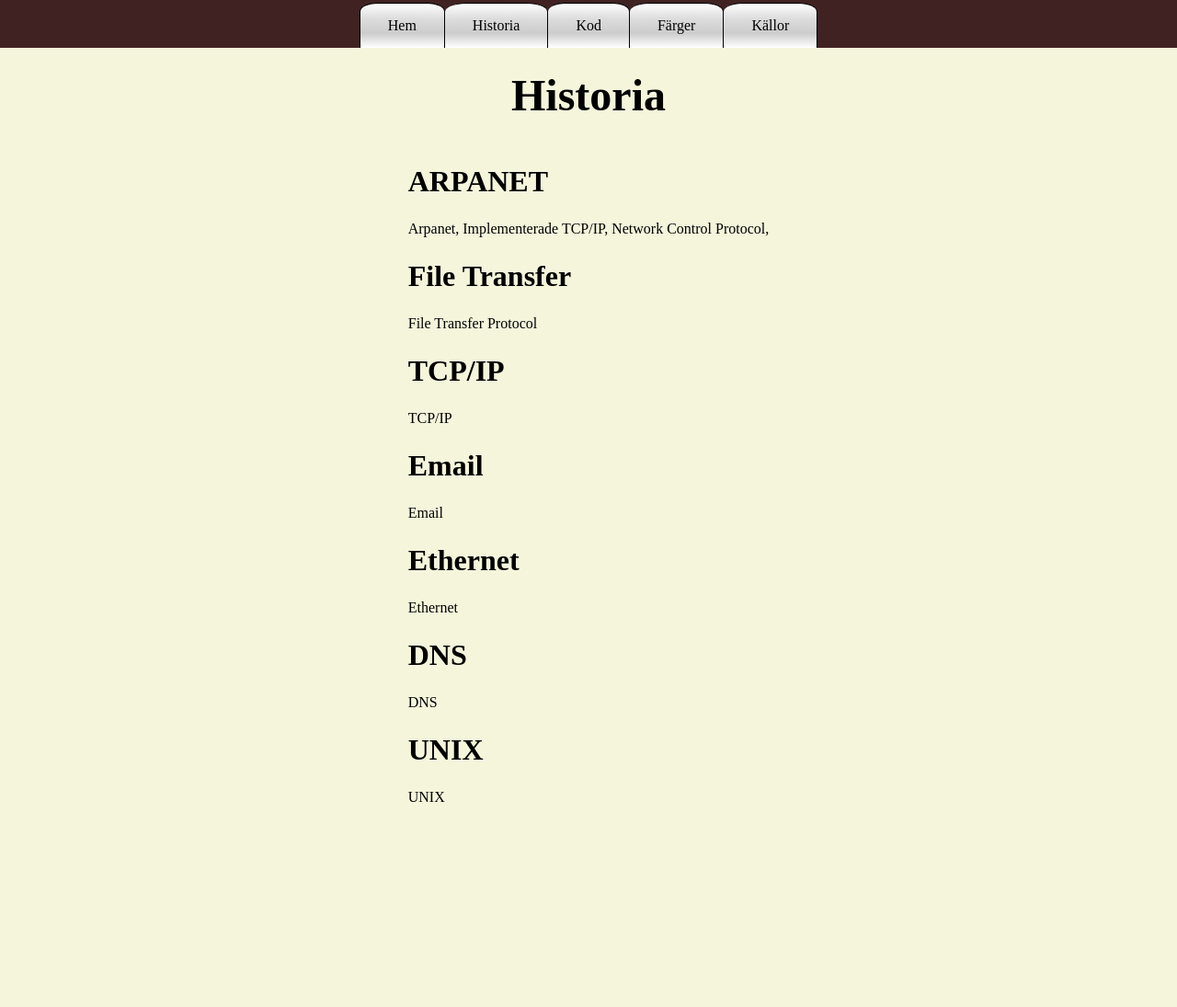
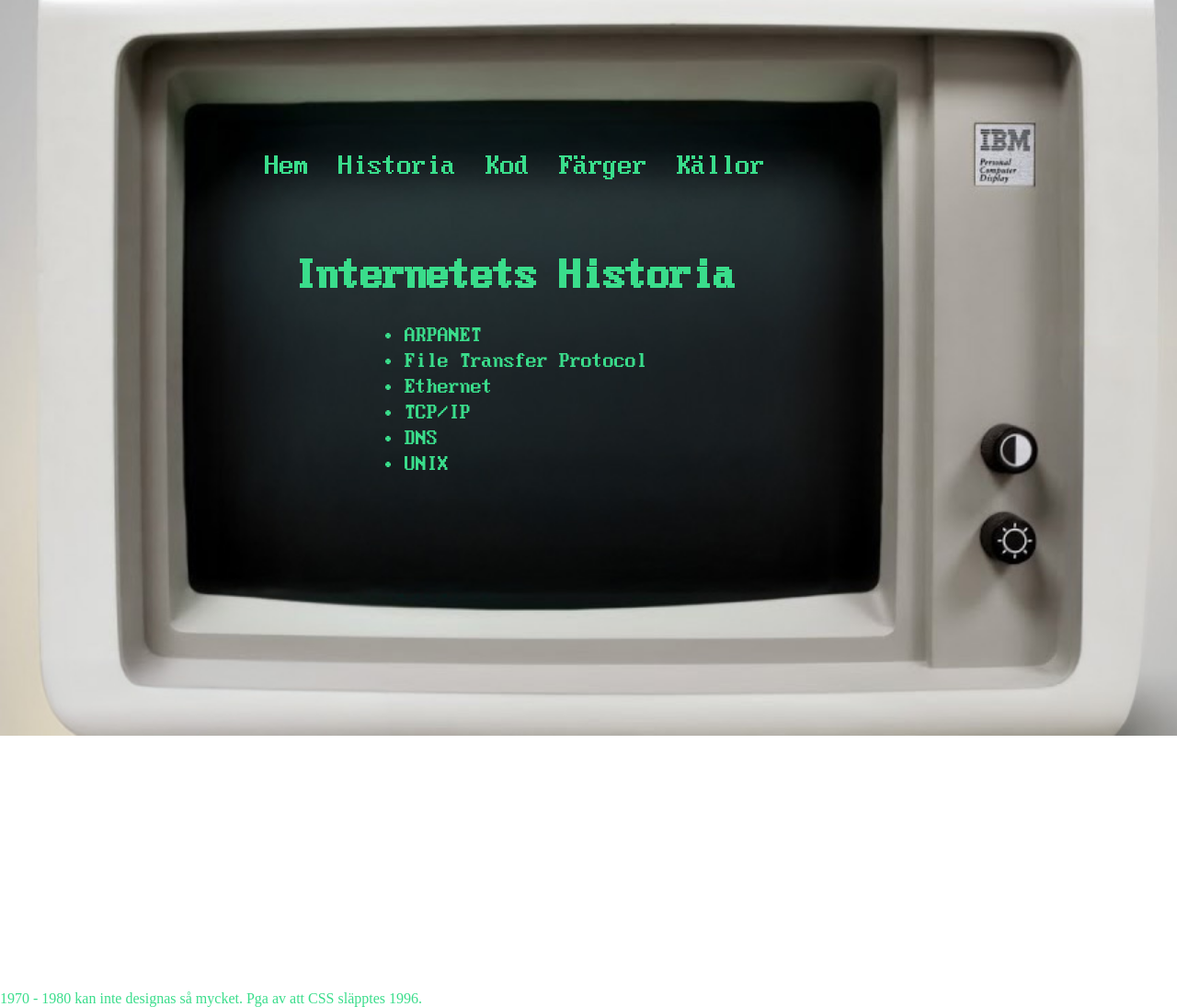
Before and after one commit to timohm/internetHistory, a plain HTML site: page Historia.html in a window 1280 px wide. Shown: the whole page at 92% size. Before the commit the page ends 876 px from the top, so only its background shows below. Drawn offline with Linux system fonts and the light colour scheme.

Commit message:
changed history

```diff
--- a/Historia.html
+++ b/Historia.html
@@ -2,39 +2,37 @@
 <html lang="en">
 <head>
     <meta charset="UTF-8">
-    <meta name="viewport" content="width=
-    , initial-scale=1.0">
-    <title>Historia</title>
-    <link rel="stylesheet" href="styles.css">
+    <meta name="viewport" content="width=device-width, initial-scale=1.0">
+    <title>Internetets Historia</title>
+    <link rel="stylesheet" href="home.css">
     <link rel="shortcut icon" href="assets/InternetHistoryLogoWhite.svg" type="image/x-icon">
 </head>
 <body>
-    <div class="navbarDiv">
-        <span class="title"><a href="index.html" class="titleA titleB">Hem</a></span>
-        <span class="title"><a href="Historia.html" class="titleA">Historia</a></span>
-        <span class="title"><a href="code.html" class="titleA">Kod</a></span>
-        <span class="title"><a href="colors.html" class="titleA">Färger</a></span>
-        <span class="title"><a href="sources.html" class="titleA">Källor</a></span>
-    </div>
-    <div class="titleDiv">
-    </div>
-    <h1 class="historyTitle">Historia</h1>
+    <div class="imageParent">
+</div>
+<ul class="navbar">
+    <li class="navbarItem"><a href="index.html" class="navLink">Hem</a></li>
+    <li class="navbarItem"><a href="Historia.html" class="navLink">Historia</a></li>
+    <li class="navbarItem"><a href="code.html" class="navLink">Kod</a></li>
+    <li class="navbarItem"><a href="colors.html" class="navLink">Färger</a></li>
+    <li class="navbarItem"><a href="sources.html" class="navLink">Källor</a></li>
+</ul>
 
-<div class="techDiv">
-    <h1 class="techTitle">ARPANET</h1>
-    <span class="techText">Arpanet, Implementerade TCP/IP, Network Control Protocol,  </span>
-    <h1 class="techTitle">File Transfer</h1>
-    <span class="techText">File Transfer Protocol</span>
-    <h1 class="techTitle">TCP/IP</h1>
-    <span class="techText">TCP/IP</span>
-    <h1 class="techTitle">Email</h1>
-    <span class="techText">Email</span>
-    <h1 class="techTitle">Ethernet</h1>
-    <span class="techText">Ethernet</span>
-    <h1 class="techTitle">DNS</h1>
-    <span class="techText">DNS</span>
-    <h1 class="techTitle">UNIX</h1>
-    <span class="techText">UNIX</span>
+    <div class="center">
+        <h1 class="internetHistory">Internetets Historia</h1>
+</div>
+<div class="itemListParent">
+<ul class="itemList">
+    <li class="itemListItem">ARPANET</li>
+    <li class="itemListItem">File Transfer Protocol</li>
+    <li class="itemListItem">Ethernet</li>
+    <li class="itemListItem">TCP/IP</li>
+    <li class="itemListItem">DNS</li>
+    <li class="itemListItem">UNIX</li>
+</ul>
+</div>
+<p class="paragraf">1970 - 1980 kan inte designas så mycket. Pga av att CSS släpptes 1996.</p>
+<div class="buttonParent">
 </div>
 </body>
 </html>
```
Also changed, not shown: Historia2.html (added, +40 -0 lines), sources.html (+1 -1 lines).
